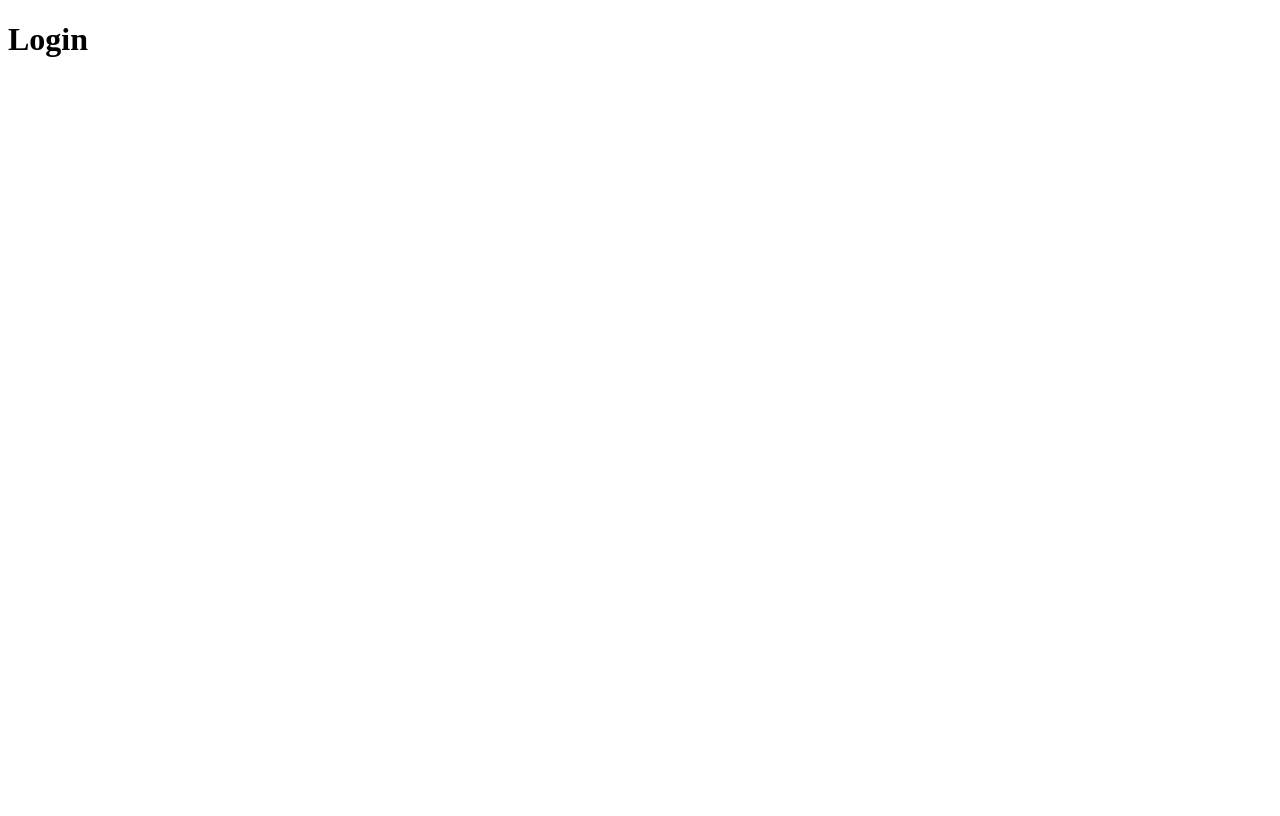
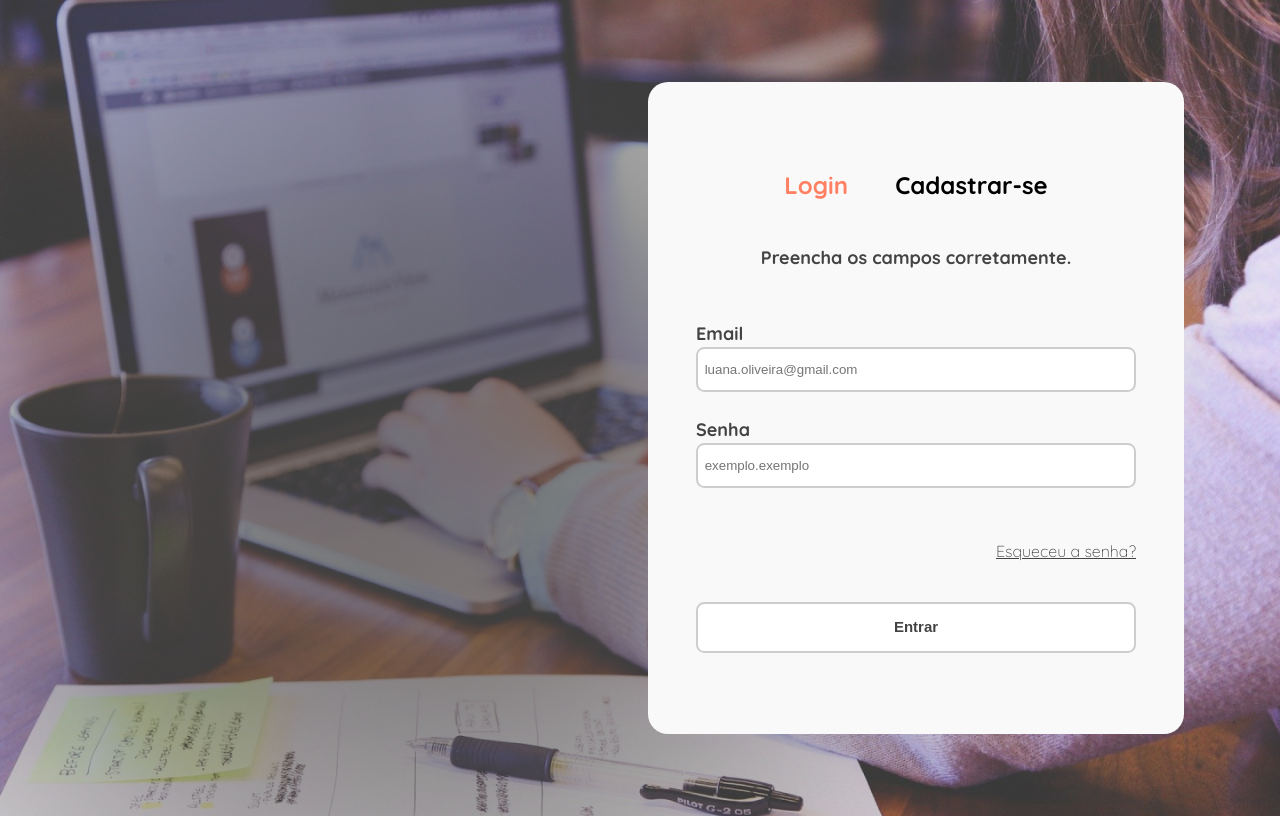
Before and after one commit to luacarol/unirep, a Django app: page / in a window 1280 px wide. Before the commit the page is almost empty. Before the commit the page ends 57 px from the top, so only its background shows below. Run offline with Django 4.2, Linux system fonts and the light colour scheme.

Commit message:
Estrutura e estilo da página de login

```diff
--- /dev/null
+++ b/unirep_app/static/css/login.css
@@ -0,0 +1,143 @@
+@import url('https://fonts.googleapis.com/css2?family=Quicksand:wght@300;400;500;600;700&display=swap');
+
+body {
+    width: 100vw;
+    height: 100vh;
+    font-family: 'Quicksand', sans-serif;
+    background-image: url('../img/login-background.png');
+    background-repeat: no-repeat;
+    background-attachment: fixed;
+    background-size: cover;
+}
+
+/* texts */
+
+.subtitle {
+    font-weight: 700;
+    font-size: 1.5em;
+    line-height: 1.875em;
+}
+
+.orange-subtitle {
+    font-weight: 700;
+    font-size: 1.5em;
+    line-height: 1.875em;
+    color: #FF8063;
+}
+
+.minor-subtitle {
+    font-weight: 700;
+    font-size: 1.125em;
+    line-height: 1.375em;
+    color: #434343;
+}
+
+.link {
+    font-weight: 300;
+    font-size: 1em;
+    line-height: 1.25em;
+    text-decoration-line: underline;
+    color: #434343;
+}
+
+/* containers */
+
+#login-container {
+    width: 33.5em;
+    height: 40.75em;
+    background: #F9F9F9;
+    border-radius: 1.25em;
+    padding: 3.813em 3em;
+    box-sizing: border-box;
+    display: flex;
+    flex-direction: column;
+    align-items: center;
+    justify-content: space-around;
+}
+
+/* divisions */
+
+.login-division {
+    width: 100%;
+    height: 100%;
+    display: grid;
+    grid-template-columns: 1fr 1fr;
+    align-items: center;
+    justify-content: center;
+}
+
+.basic-login-information div {
+    display: flex;
+    flex-direction: row;
+    justify-content: space-around;
+}
+
+/* inputs */
+
+.input {
+    height: 3.063em;
+    background: #FFFFFF;
+    border: 0.188em solid #CDCDCD;
+    border-radius: 0.625em;
+    padding: 0em 0.5em;
+}
+
+.label-input-placeholder {
+    width: 100%;
+    display: flex;
+    flex-direction: column;
+}
+
+/* forms */
+
+.form {
+    width: 100%;
+    height: 100%;
+}
+
+.form .form-content {
+    height: 100%;
+    display: flex;
+    flex-direction: column;
+    justify-content: space-around;
+}
+
+.form .form-content .label-inputs {
+    height: 50%;
+    display: flex;
+    flex-direction: column;
+    justify-content: space-around;
+}
+
+/* links */
+
+#forgot-password {
+    align-self: flex-end;
+}
+
+/* buttons */
+
+.button {
+    width: 27.375em;
+    height: 3.813em;
+    background: #FFFFFF;
+    border: 0.188em solid #CDCDCD;
+    border-radius: 0.625em;
+}
+
+.button:hover {
+    width: 27.375em;
+    height: 3.813em;
+    background: #FF8063;
+    border: 0.188em solid #FF8063;
+    border-radius: 0.625em;
+    cursor: pointer;
+}
+
+.button:hover .minor-subtitle {
+    color: #FFFFFF;
+}
+
+#enter-button {
+    width: 100%;
+}
--- a/unirep_app/templates/login.html
+++ b/unirep_app/templates/login.html
@@ -1,3 +1,4 @@
+{% load static %}
 <!DOCTYPE html>
 <html lang="en">
 <head>
@@ -5,8 +6,54 @@
     <meta http-equiv="X-UA-Compatible" content="IE=edge">
     <meta name="viewport" content="width=device-width, initial-scale=1.0">
     <title>Document</title>
+
+    <link rel="stylesheet" href="{% static 'css/login.css' %}">
 </head>
 <body>
-    <h1>Login</h1>
+
+    <div class="login-division">
+
+        <div class="logo">
+
+        </div>
+
+        <div id="login-container">
+
+            <div class="basic-login-information">
+                <div class="flex-row">
+                    <h2 class="orange-subtitle">Login</h2>
+                    <h2 class="subtitle">Cadastrar-se</h2>
+                </div>
+
+                <h3 class="minor-subtitle">Preencha os campos corretamente.</h3>
+            </div>
+
+            <div class="form">
+                <form action="" class="form-content">
+
+                    <div class="label-inputs">
+
+                        <div class="label-input-placeholder">
+                            <label for="email" class="minor-subtitle">Email</label>
+                            <input type="text" id="email" placeholder="luana.oliveira@gmail.com" class="input">
+                        </div>
+
+                        <div class="label-input-placeholder">
+                            <label for="password" class="minor-subtitle">Senha</label>
+                            <input type="text" id="password" placeholder="exemplo.exemplo" class="input">
+                        </div>
+
+                    </div>
+
+                    <a href="#" id="forgot-password" class="link">Esqueceu a senha?</a>
+
+                    <button id="enter-button" class="button"><label class="minor-subtitle">Entrar</label></button>
+                </form>
+            </div>
+
+        </div>
+
+    </div>
+
 </body>
 </html>
```
Also changed, not shown: unirep_app/static/img/login-background.png (added).
